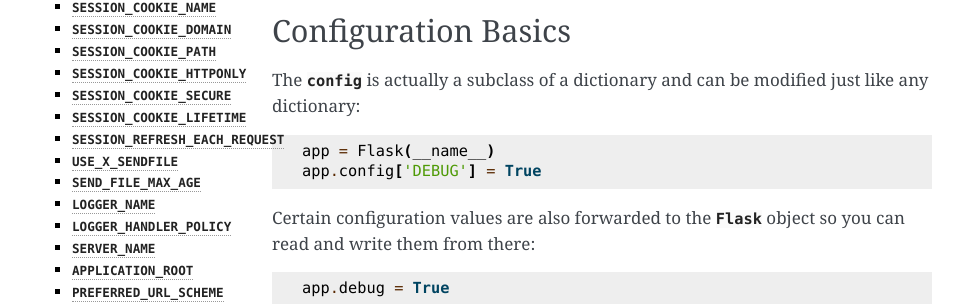
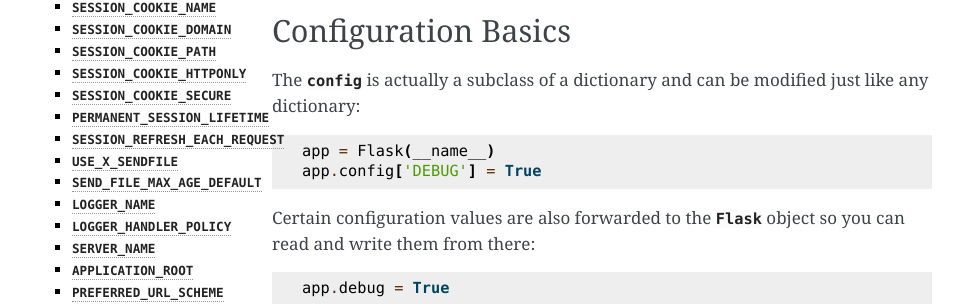
Before and after one commit to skybear308/flask, a Sphinx documentation site: the page built from docs/config.rst, in a window 1280 px wide and 900 px high, scrolled down 319 px. Shown: the part 150-454 px from the top of the window, without its empty margins (148-1111 px from the left). Built offline with Sphinx 7.4.7, drawn with Linux system fonts in a browser that asks for light colours; some of the changed text lies outside the part shown.

Commit message:
fix some config names in new doc

```diff
--- a/docs/config.rst
+++ b/docs/config.rst
@@ -163,7 +163,7 @@ The following configuration values are used internally by Flask:
 
     Default: ``False``
 
-.. py:data:: SESSION_COOKIE_LIFETIME
+.. py:data:: PERMANENT_SESSION_LIFETIME
 
     If ``session.permanent`` is true, the cookie's max age will be set to this
     number of seconds. Can either be a :class:`datetime.timedelta` or an
@@ -188,7 +188,7 @@ The following configuration values are used internally by Flask:
 
     Default: ``False``
 
-.. py:data:: SEND_FILE_MAX_AGE
+.. py:data:: SEND_FILE_MAX_AGE_DEFAULT
 
     When serving files, set the cache control max age to this number of
     seconds.  Can either be a :class:`datetime.timedelta` or an ``int``.
```
